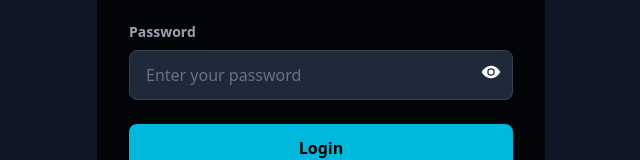
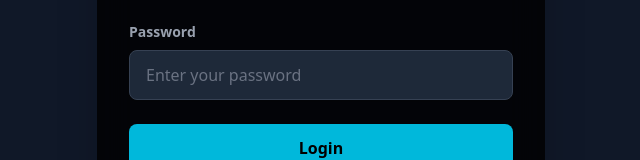
Before and after one commit to harsh01010/memestream, a React (Vite) app: page / in a window 1280 px wide. Shown: the part 390-550 px from the top of the page, without its empty margins (319-959 px from the left). Built offline with nearby package versions, Linux system fonts and the light colour scheme; no server answers.

Commit message:
updated logic for password Visibility

```diff
--- a/src/components/Login.jsx
+++ b/src/components/Login.jsx
@@ -78,7 +78,8 @@ const Login = () => {
               placeholder="Enter your password"
               required
             />
-           <span onClick={()=>setPasswordVisible(!passwordVisible)} className="text-white cursor-pointer absolute top-10 right-3">{passwordVisible?<FaEyeSlash size={20} />:<IoEyeSharp size={20}/>}</span>
+            {formData.password &&  <span onClick={()=>setPasswordVisible(!passwordVisible)} className="text-white cursor-pointer absolute top-10 right-3">{passwordVisible?<FaEyeSlash size={20} />:<IoEyeSharp size={20}/>}</span>
+}
           </div>
 
           {/* Error Message */}
```
